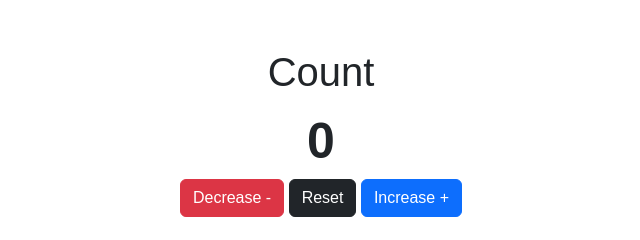
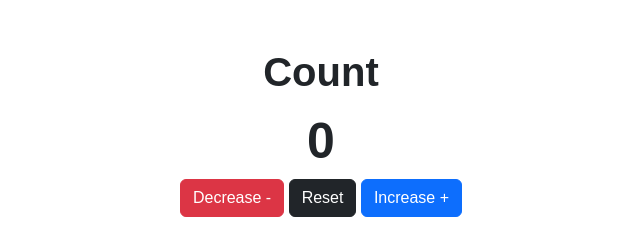
Before and after one commit to damselbabe/CounterApp, a plain HTML site: page index.html in a window 1280 px wide. Shown: the full height of the page, 319-959 px from the left. Drawn offline with nearby package versions, Linux system fonts and the light colour scheme.

Commit message:
counterapp

```diff
--- a/index.html
+++ b/index.html
@@ -15,7 +15,7 @@
 </head>
 <body>
     <div class="container py-5 text-center" >
-        <h1>Count</h1>
+        <h1 class="fw-bold">Count</h1>
     <div id="count">
     <label id="countLabel" class="fw-bold">0</label><br>
     <button id="decreaseBtn" class="btn btn-danger">Decrease <span>-</span></button>
```
